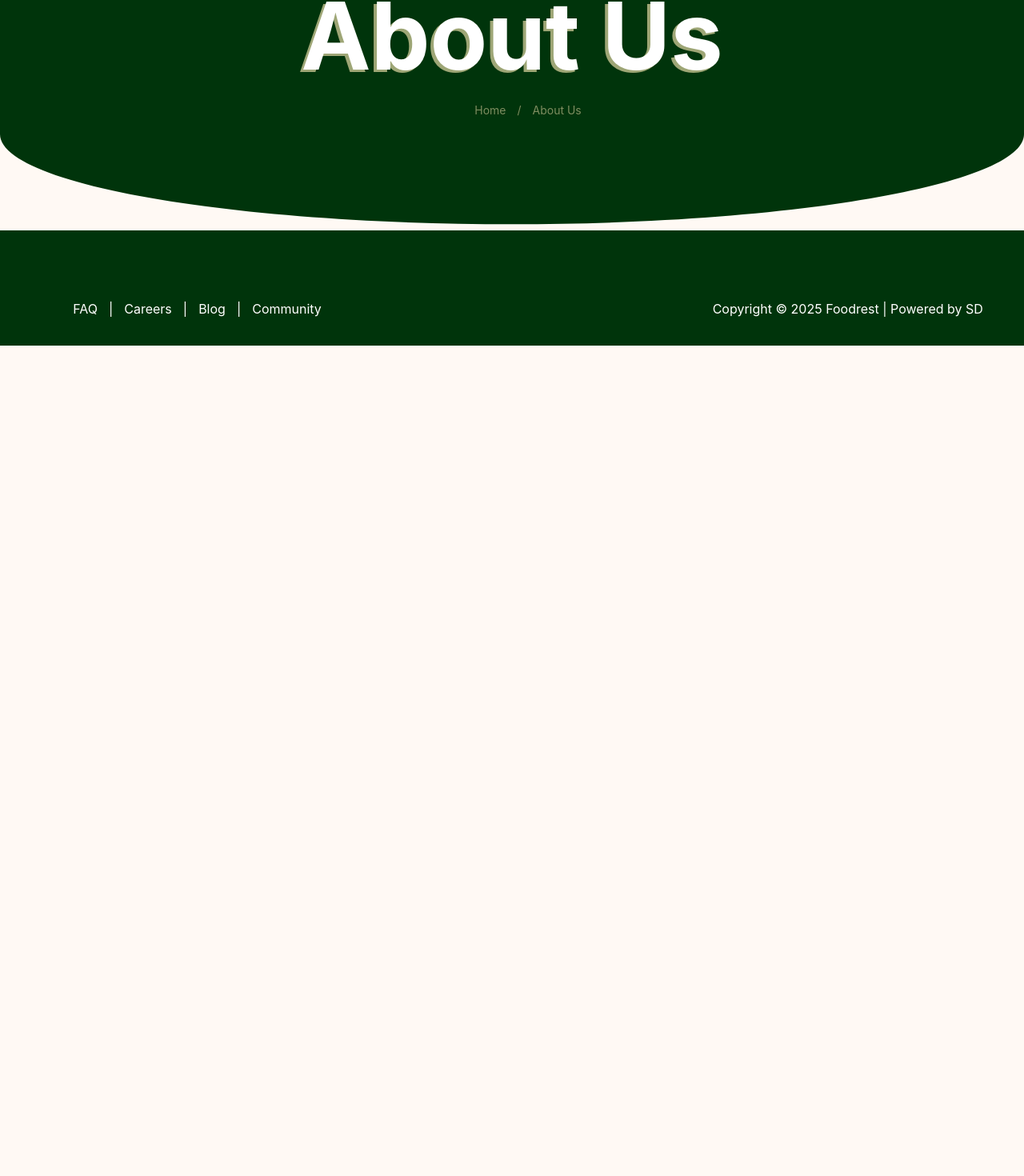
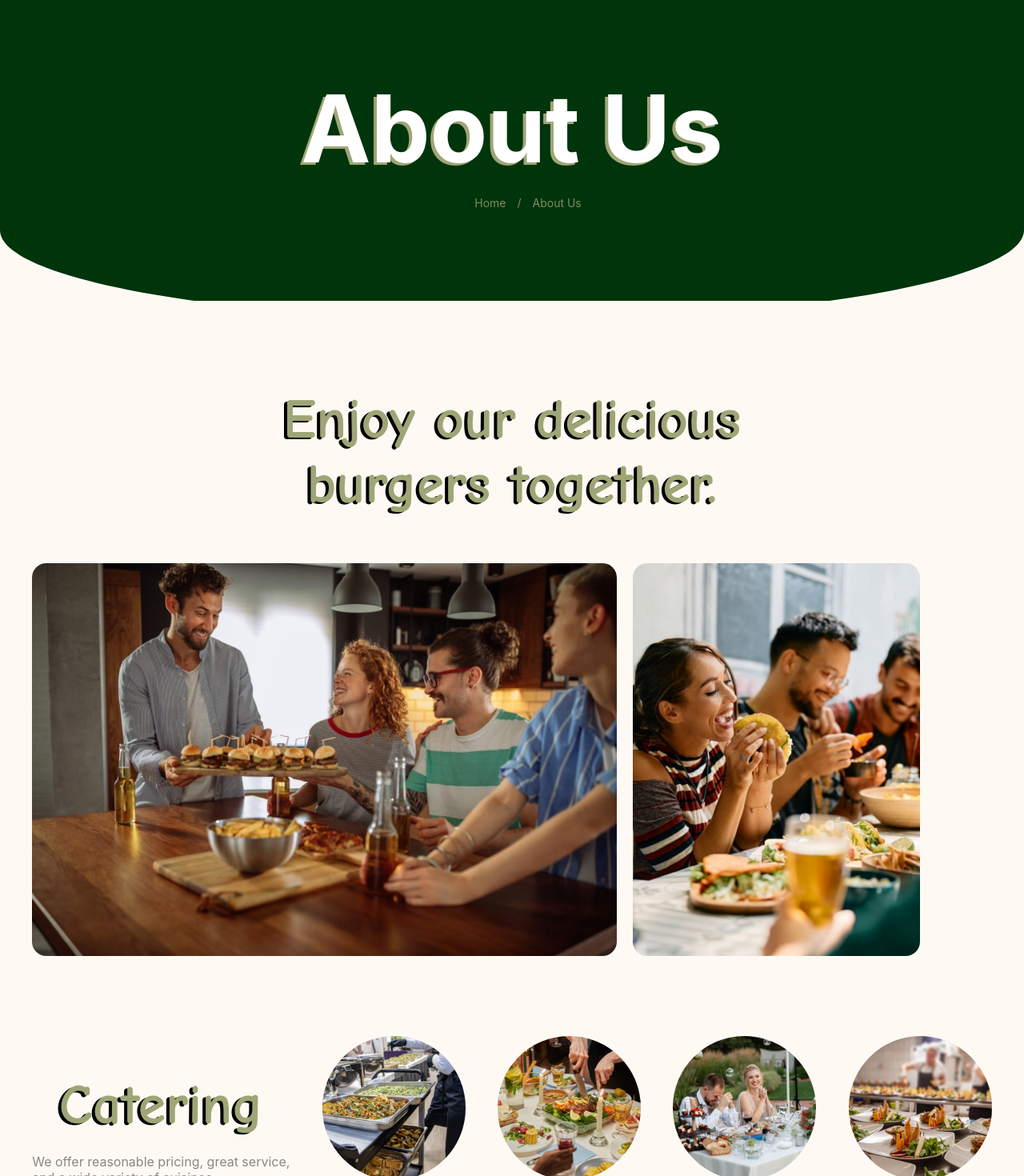
Before and after one commit to Chupacabra44/my-restaurant, a React (Create React App) app: page /aboutus in a window 1280 px wide. Shown: the part 177-1647 px from the top of the page at 80% size. Before the commit the page ends 800 px from the top, so only its background shows below. Built offline with nearby package versions, Linux system fonts and the light colour scheme.

Commit message:
adding Catering section to About Us page

```diff
--- a/src/App.js
+++ b/src/App.js
@@ -89,43 +89,7 @@ function App() {
                 burgers={burgers}
                 breakfast={breakfast}
               />
-              <section className={styles.Catering}>
-                <h2>
-                  Enjoy our delicious <br /> burgers together.
-                </h2>
-
-                <div className={styles.CateringImgContainer}>
-                  <div>
-                    <img
-                      className={styles.Test}
-                      src="/images/Foodrest-jpg-08.jpg"
-                      alt="Foodrest8"
-                    />
-                  </div>
-                  <div>
-                    <img
-                      className={styles.Test2}
-                      src="/images/Foodrest-jpg-09.jpg"
-                      alt="Foodrest9"
-                    />
-                  </div>
-                </div>
-
-                <div className={styles.CateringCircle}>
-                  <div>
-                    <h2>Catering</h2>
-                    <p>
-                      We offer reasonable pricing, great service, <br /> and a
-                      wide variety of cuisines – <br /> appetizers, meats
-                      seafoods, and more.
-                    </p>
-                  </div>
-
-                  {catering.map((cat) => (
-                    <Catering key={cat.id} cat={cat} />
-                  ))}
-                </div>
-              </section>
+              <Catering catering={catering} />
               <section className={styles.CarouselContainer}>
                 <CarouselReview />
                 <hr />
@@ -181,7 +145,7 @@ function App() {
             </main>
           }
         />
-        <Route path="/aboutus" element={<AboutUs />} />
+        <Route path="/aboutus" element={<AboutUs catering={catering} />} />
       </Routes>
       <Footer />
     </BrowserRouter>
--- a/src/App.module.scss
+++ b/src/App.module.scss
@@ -57,58 +57,58 @@ body {
   }
 }
 
-.Catering {
-  padding: 50px 0;
+// .Catering {
+//   padding: 50px 0;
 
-  h2 {
-    font-family: "Comic Neue", cursive;
-    font-weight: 700;
-    font-style: normal;
-    font-size: 70px;
-    text-align: center;
-    text-shadow: -4px 2px 0px #000000;
-    color: #9ea676;
-  }
-}
+//   h2 {
+//     font-family: "Comic Neue", cursive;
+//     font-weight: 700;
+//     font-style: normal;
+//     font-size: 70px;
+//     text-align: center;
+//     text-shadow: -4px 2px 0px #000000;
+//     color: #9ea676;
+//   }
+// }
 
-.CateringImgContainer {
-  display: flex;
-  max-width: 1400px;
-  margin: 0 auto;
-  gap: 20px;
-  padding: 0 40px;
-}
+// .CateringImgContainer {
+//   display: flex;
+//   max-width: 1400px;
+//   margin: 0 auto;
+//   gap: 20px;
+//   padding: 0 40px;
+// }
 
-.Test {
-  width: 100%;
-  height: 100%;
-  object-fit: cover;
-  object-position: center center;
-  border-radius: 18px;
-}
+// .Test {
+//   width: 100%;
+//   height: 100%;
+//   object-fit: cover;
+//   object-position: center center;
+//   border-radius: 18px;
+// }
 
-.Test2 {
-  width: 80%;
-  height: 100%;
-  object-fit: cover;
-  object-position: center center;
-  border-radius: 18px;
-}
+// .Test2 {
+//   width: 80%;
+//   height: 100%;
+//   object-fit: cover;
+//   object-position: center center;
+//   border-radius: 18px;
+// }
 
-.CateringCircle {
-  display: flex;
-  justify-content: space-evenly;
-  align-items: center;
-  margin: 100px 0;
+// .CateringCircle {
+//   display: flex;
+//   justify-content: space-evenly;
+//   align-items: center;
+//   margin: 100px 0;
 
-  h2 {
-    margin: 20px;
-  }
+//   h2 {
+//     margin: 20px;
+//   }
 
-  p {
-    color: #888785;
-  }
-}
+//   p {
+//     color: #888785;
+//   }
+// }
 
 .CarouselContainer {
   padding: 3rem 0;
--- a/src/components/AboutUs/AboutUs.jsx
+++ b/src/components/AboutUs/AboutUs.jsx
@@ -1,7 +1,8 @@
 import { Link } from "react-router-dom";
 import styles from "./AboutUs.module.scss";
+import Catering from "../Catering/Catering";
 
-const AboutUs = () => {
+const AboutUs = ({ catering = [] }) => {
   return (
     <>
       <section className={styles.About}>
@@ -28,6 +29,7 @@ const AboutUs = () => {
           </svg>
         </div>
       </section>
+      <Catering catering={catering} />
     </>
   );
 };
--- a/src/components/AboutUs/AboutUs.module.scss
+++ b/src/components/AboutUs/AboutUs.module.scss
@@ -2,7 +2,7 @@
   font-size: 78px;
   text-align: center;
   width: 100%;
-  height: 50vh;
+  min-height: 38vh;
   background-color: #00340b;
   color: #fff;
   text-shadow: -4px 3px 0px #9ea676;
@@ -10,9 +10,11 @@
   flex-direction: column;
   align-items: center;
   justify-content: center;
+  position: relative;
 
   h1 {
     margin: 0;
+    margin-top: 150px;
   }
 }
 
@@ -21,6 +23,8 @@
   font-size: 14px;
   list-style: none;
   text-shadow: none;
+  z-index: 30;
+  padding-bottom: 100px;
 }
 
 .AboutLink {
@@ -47,8 +51,9 @@
 .CustomShape {
   // position: absolute;
   // bottom: 0;
-  // left: 0;
+  // width: 100%;
+  // min-height: 60vh;
+  position: absolute;
+  top: 340px;
   width: 100%;
-  // overflow: hidden;
-  // line-height: 0;
 }
--- a/src/components/Catering/Catering.jsx
+++ b/src/components/Catering/Catering.jsx
@@ -1,15 +1,50 @@
 import { FaArrowRight } from "react-icons/fa6";
 import styles from "./Catering.module.scss";
 
-const Catering = ({ cat }) => {
+const Catering = ({ catering }) => {
   return (
+    <section className={styles.Catering}>
+      <h2>
+        Enjoy our delicious <br /> burgers together.
+      </h2>
+
+      <div className={styles.CateringImgContainer}>
+        <div>
+          <img
+            className={styles.Test}
+            src="/images/Foodrest-jpg-08.jpg"
+            alt="Foodrest8"
+          />
+        </div>
+        <div>
+          <img
+            className={styles.Test2}
+            src="/images/Foodrest-jpg-09.jpg"
+            alt="Foodrest9"
+          />
+        </div>
+      </div>
+
+      <div className={styles.CateringCircle}>
+        <div>
+          <h2>Catering</h2>
+          <p>
+            We offer reasonable pricing, great service, <br /> and a wide
+            variety of cuisines – <br /> appetizers, meats seafoods, and more.
+          </p>
+        </div>
+
+        {catering.map((cat) => (
           <div key={cat.id} className={styles.CateringCircleImg}>
-      <img src={cat.image} alt="" />
+            <img src={cat.image} alt={cat.alt} />
             <h4>{cat.title}</h4>
             <a className={styles.CateringLink} href="/">
               Contact us <FaArrowRight />
             </a>
           </div>
+        ))}
+      </div>
+    </section>
   );
 };
 
--- a/src/components/Catering/Catering.module.scss
+++ b/src/components/Catering/Catering.module.scss
@@ -1,3 +1,56 @@
+.Catering {
+  padding: 50px 0;
+
+  h2 {
+    font-family: "Comic Neue", cursive;
+    font-weight: 700;
+    font-style: normal;
+    font-size: 70px;
+    text-align: center;
+    text-shadow: -4px 2px 0px #000000;
+    color: #9ea676;
+  }
+}
+
+.CateringImgContainer {
+  display: flex;
+  max-width: 1400px;
+  margin: 0 auto;
+  gap: 20px;
+  padding: 0 40px;
+}
+
+.Test {
+  width: 100%;
+  height: 100%;
+  object-fit: cover;
+  object-position: center center;
+  border-radius: 18px;
+}
+
+.Test2 {
+  width: 80%;
+  height: 100%;
+  object-fit: cover;
+  object-position: center center;
+  border-radius: 18px;
+}
+
+.CateringCircle {
+  display: flex;
+  justify-content: space-evenly;
+  align-items: center;
+  margin: 100px 0;
+
+  h2 {
+    margin: 20px;
+  }
+
+  p {
+    color: #888785;
+  }
+}
+
 .CateringCircleImg {
   width: 14%;
   display: flex;
```
Lines whose indentation alone changed are shown as unchanged.
